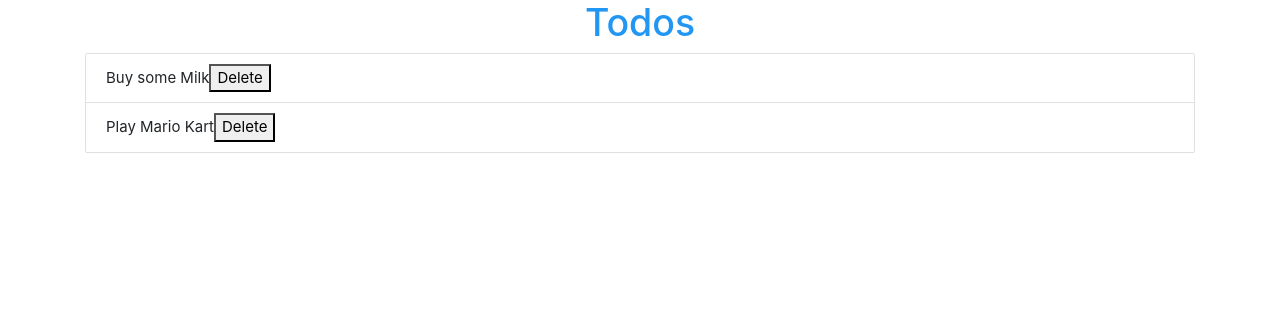
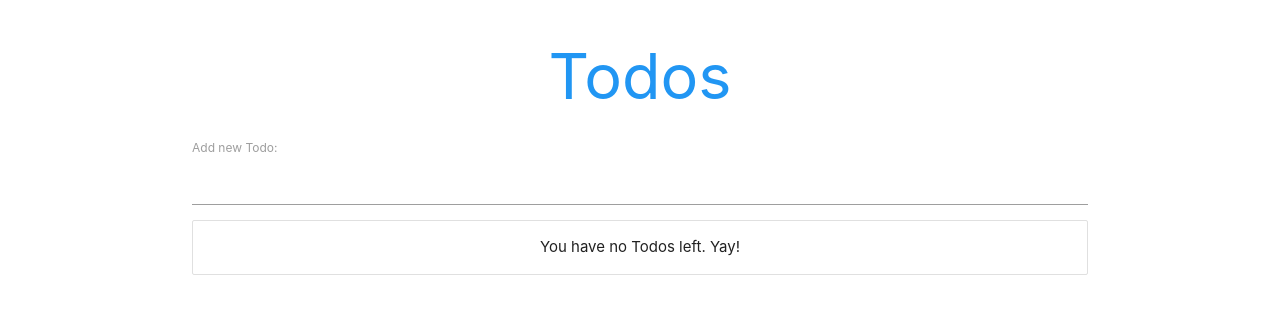
Before and after one commit to abp437/Javascript-Assignments, a React app in the folder redux-starter/: page / in a window 1280 px wide. Shown: the top 314 px of the page. Built offline with nearby package versions, Linux system fonts and the light colour scheme.

Commit message:
Todo App Done and Bootstrap removed

```diff
--- a/redux-starter/src/app.js
+++ b/redux-starter/src/app.js
@@ -1,3 +1,2 @@
-import 'bootstrap';
 import './components/app';
 import './stylesheets/main.sass';
--- /dev/null
+++ b/redux-starter/src/components/addToDo.jsx
@@ -0,0 +1,51 @@
+import PropTypes from 'prop-types';
+
+class AddToDo extends React.Component {
+  constructor(props) {
+    super(props);
+    this.state = {
+      content: '',
+    };
+    this.handleChange = this.handleChange.bind(this);
+    this.handleSubmit = this.handleSubmit.bind(this);
+  }
+
+  handleChange(event) {
+    this.setState({
+      content: event.target.value,
+    });
+  }
+
+  handleSubmit(event) {
+    const { addTodo, } = this.props;
+    event.preventDefault();
+    addTodo(this.state);
+    this.setState({
+      content: '',
+    });
+  }
+
+  render() {
+    const { content, } = this.state;
+    return (
+      <div>
+        <form onSubmit={this.handleSubmit}>
+          <label htmlFor="user-input">
+            Add new Todo:
+            <input type="text" name="user-input" id="user-input" value={content} onChange={this.handleChange} />
+          </label>
+        </form>
+      </div>
+    );
+  }
+}
+
+AddToDo.propTypes = {
+  addTodo: PropTypes.func,
+};
+
+AddToDo.defaultProps = {
+  addTodo: () => {},
+};
+
+export default AddToDo;
--- a/redux-starter/src/components/home.jsx
+++ b/redux-starter/src/components/home.jsx
@@ -1,15 +1,14 @@
+import AddToDo from './addToDo';
 import Todos from './todos';
 
 class Home extends React.Component {
   constructor(props) {
     super(props);
     this.state = {
-      todos: [
-        { id: 1, content: 'Buy some Milk', },
-        { id: 2, content: 'Play Mario Kart', }
-      ],
+      todos: [],
     };
     this.deleteTodo = this.deleteTodo.bind(this);
+    this.addTodo = this.addTodo.bind(this);
   }
 
   deleteTodo(id) {
@@ -20,11 +19,23 @@ class Home extends React.Component {
     });
   }
 
+  addTodo(todo) {
+    const receivedTodo = todo,
+      { todos, } = this.state;
+    let setTodos = [];
+    receivedTodo.id = Math.random() * 10;
+    setTodos = [...todos, receivedTodo];
+    this.setState({
+      todos: setTodos,
+    });
+  }
+
   render() {
     const { todos, } = this.state;
     return (
       <div className="container">
         <h1 className="center blue-text">Todos</h1>
+        <AddToDo addTodo={this.addTodo} />
         <Todos todos={todos} deleteTodo={this.deleteTodo} />
       </div>
     );
--- a/redux-starter/src/components/todos.jsx
+++ b/redux-starter/src/components/todos.jsx
@@ -3,9 +3,9 @@ import PropTypes from 'prop-types';
 const Todos = ({ todos, deleteTodo, }) => {
   const todoList = todos.length ? (
     todos.map(todo => (
-      <div className="collection-item" key={todo.id}>
+      <div className="collection-item d-flex justify-content-between align-items-center" key={todo.id}>
         <span>{todo.content}</span>
-        <button type="button" onClick={() => deleteTodo(todo.id)}>Delete</button>
+        <button className="waves-effect waves-light btn-small" type="button" onClick={() => deleteTodo(todo.id)}>Delete</button>
       </div>
     ))
   ) : (
--- a/redux-starter/src/stylesheets/main.sass
+++ b/redux-starter/src/stylesheets/main.sass
@@ -1 +1,6 @@
-@import '~bootstrap/scss/bootstrap'
+.d-flex
+  display: flex
+.justify-content-between
+  justify-content: space-between
+.align-items-center
+  align-items: center
```
Also changed, not shown: 1 other file (tests, documents, lock files or other folders).
